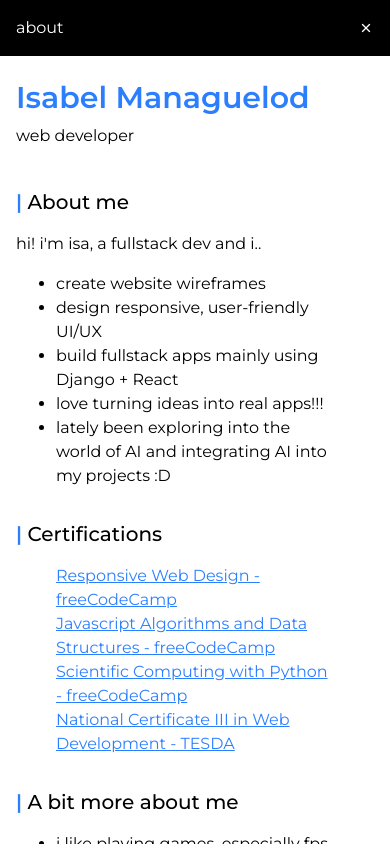
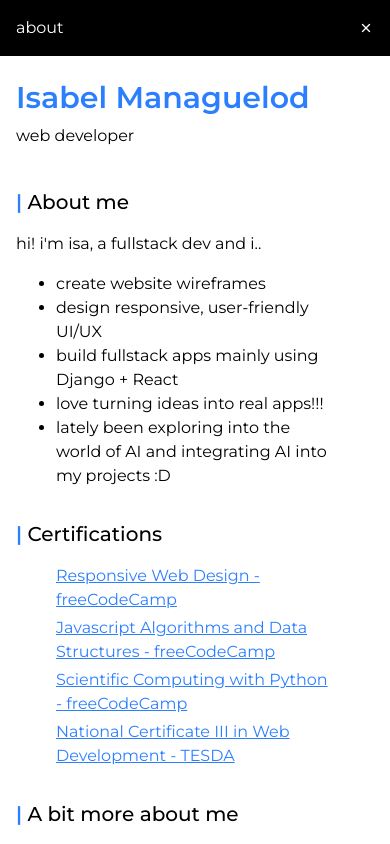
Before and after one commit to menchmallow/portfolio, a React (Vite) app: page / in a window 390 px wide. Both pictures are taken after a click on the button "about". Built offline with nearby package versions, Linux system fonts and the light colour scheme.

Commit message:
adjusted spacing

```diff
--- a/src/App.tsx
+++ b/src/App.tsx
@@ -32,17 +32,17 @@ function App() {
 
   return (
     <>
-      <div className="montserrat">
-        <div className="bg-white h-[100vh] md:h-fit md:w-[80vw] md:m-auto md:rounded-lg md:mt-45 md:border md:border-gray-500 md:border-2 lg:w-[70vw] xl:w-[50vw] overflow-hidden">
+      <div className="montserrat flex items-center justify-center h-[100vh]">
+        <div className="bg-white h-[100vh] w-full md:h-fit md:w-[80vw] md:rounded-lg md:border md:border-gray-500 md:border-2 lg:w-[70vw] xl:w-[40vw] overflow-hidden">
           <div className="bg-black text-white p-4">Desktop</div>
-          <div className="h-full m-8 md:m-0">
+          <div className="h-full">
             <div className="flex flex-col items-center mt-40 mb-10 md:mt-20">
               <p className="font-semibold text-5xl">
                 hi! <span className="text-blue-500">i'm Isabel</span>
               </p>
               <p className="text-lg">full stack web developer</p>
             </div>
-            <div className="grid grid-cols-2 mx-15 gap-4 md:flex md:justify-center md:mb-20">
+            <div className="grid grid-cols-2 m-8 gap-4 md:m-0 md:flex md:justify-center md:mb-20">
               <div
                 className="flex flex-col items-center bg-blue-100 rounded-2xl p-2 md:bg-transparent cursor-pointer"
                 role="button"
--- a/src/components/About.tsx
+++ b/src/components/About.tsx
@@ -1,6 +1,6 @@
 const About = () => {
   return (
-    <div>
+    <div className="pb-8">
       <div className="mb-10">
         <div>
           <h1 className="font-semibold text-3xl my-2 text-blue-500">
@@ -32,7 +32,7 @@ const About = () => {
             Certifications
           </p>
           <ul className="mx-10">
-            <li>
+            <li className="my-1">
               <a
                 href="https://www.freecodecamp.org/certification/menchmallow/responsive-web-design"
                 target="_blank"
@@ -41,7 +41,7 @@ const About = () => {
                 Responsive Web Design - freeCodeCamp
               </a>
             </li>
-            <li>
+            <li className="my-1">
               <a
                 href="https://www.freecodecamp.org/certification/menchmallow/javascript-algorithms-and-data-structures-v8"
                 target="_blank"
@@ -50,7 +50,7 @@ const About = () => {
                 Javascript Algorithms and Data Structures - freeCodeCamp
               </a>
             </li>
-            <li>
+            <li className="my-1">
               <a
                 href="https://www.freecodecamp.org/certification/menchmallow/scientific-computing-with-python-v7"
                 target="_blank"
@@ -59,7 +59,7 @@ const About = () => {
                 Scientific Computing with Python - freeCodeCamp
               </a>
             </li>
-            <li>
+            <li className="my-1">
               <a
                 href="https://t2mis.tesda.gov.ph/Learners/S/49004A003300360047002F0053004D002F00420079004200330042007100460030003300650053006F006F00730047006E004800510047005400360033004B0043006B0058005800670066005500300059004A0034003D00"
                 target="_blank"
@@ -70,7 +70,7 @@ const About = () => {
             </li>
           </ul>
         </div>
-        <div>
+        <div className="mb-8">
           <p className="text-xl font-medium my-4">
             <span className="font-semibold text-blue-500">|</span> A bit more
             about me
```
